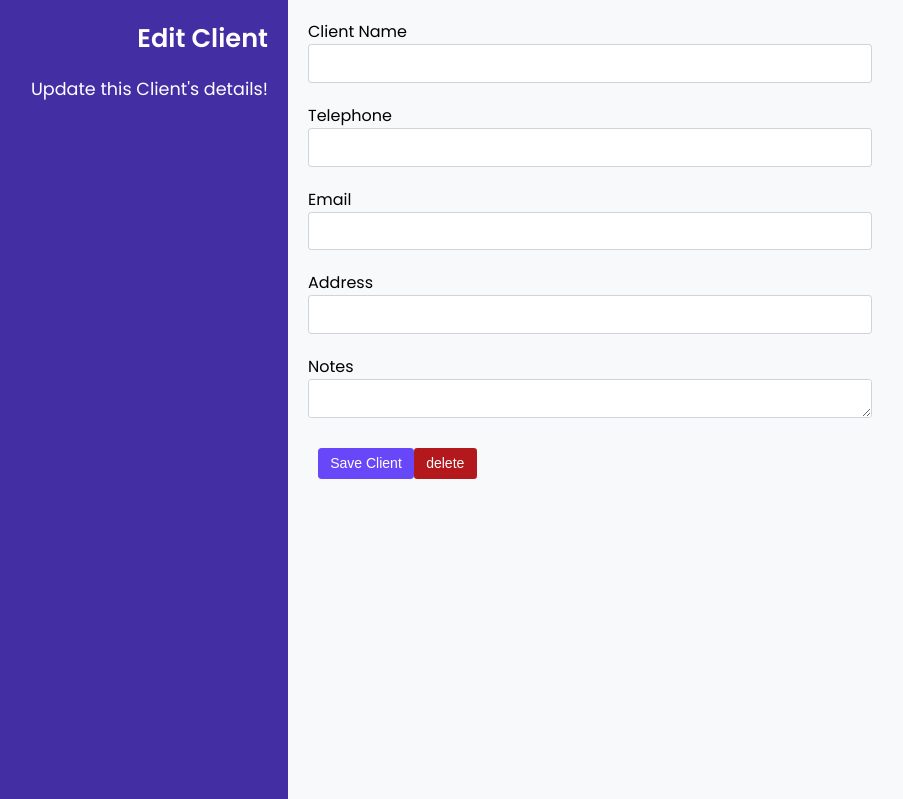
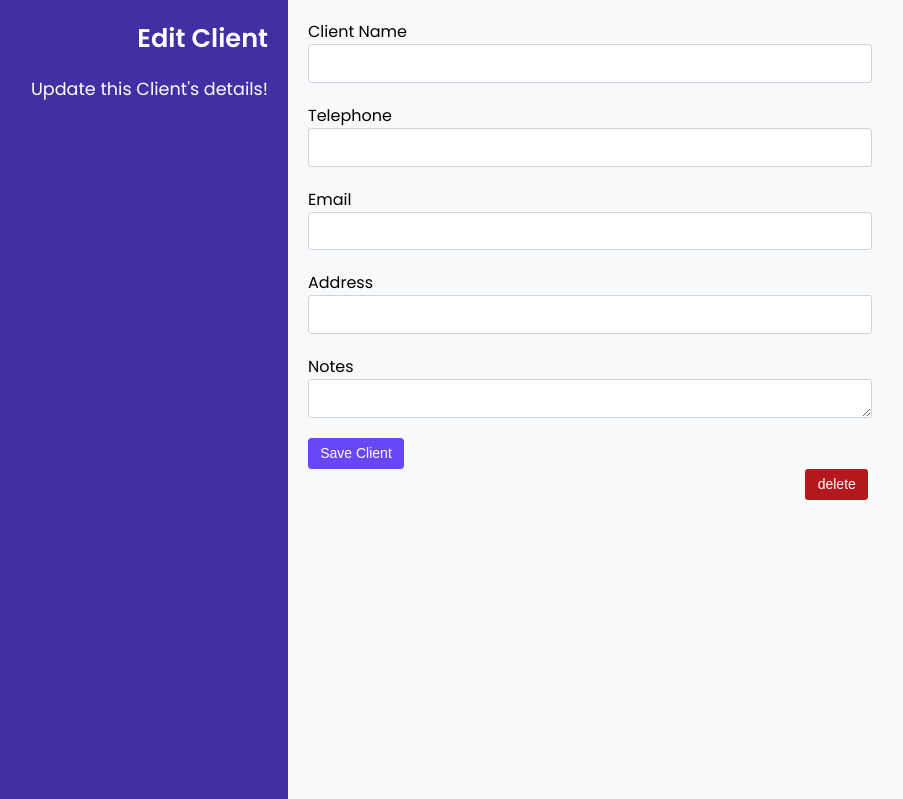
Before and after one commit to conradr/Doggy_Daycare, a Flask app: template templates/clients/client_edit.html in a window 1280 px wide. Shown: the part 160-959 px from the top of the page, without its empty margins (352-1255 px from the left). Run offline with Flask 2, Linux system fonts and the light colour scheme; the template is opened without the code that fills it, so the values that code supplies are empty.

Commit message:
front end client delete button added

```diff
--- a/static/css/style.css
+++ b/static/css/style.css
@@ -215,6 +215,11 @@ h3 {
   padding: 10px;
 }
 
+.right {
+  float: right;
+  margin-right: 40px;
+}
+
 table.table {
   width: 100%;
   padding-left: 20px;
--- a/templates/clients/client_edit.html
+++ b/templates/clients/client_edit.html
@@ -59,13 +59,11 @@
 </textarea
         >
       </div>
-    <section class="flex">
       <input type="submit" class="btn btn-primary" value="Save Client" />
     </form>
     <form action="/clients/{{ client.id }}/delete" method="POST">
-      <input class="btn red-danger" type="submit" value="delete" />
+      <input class="btn red-danger right" type="submit" value="delete" />
     </form>
-    </section>
   </section>
 </div>
 {% endblock %}
```
